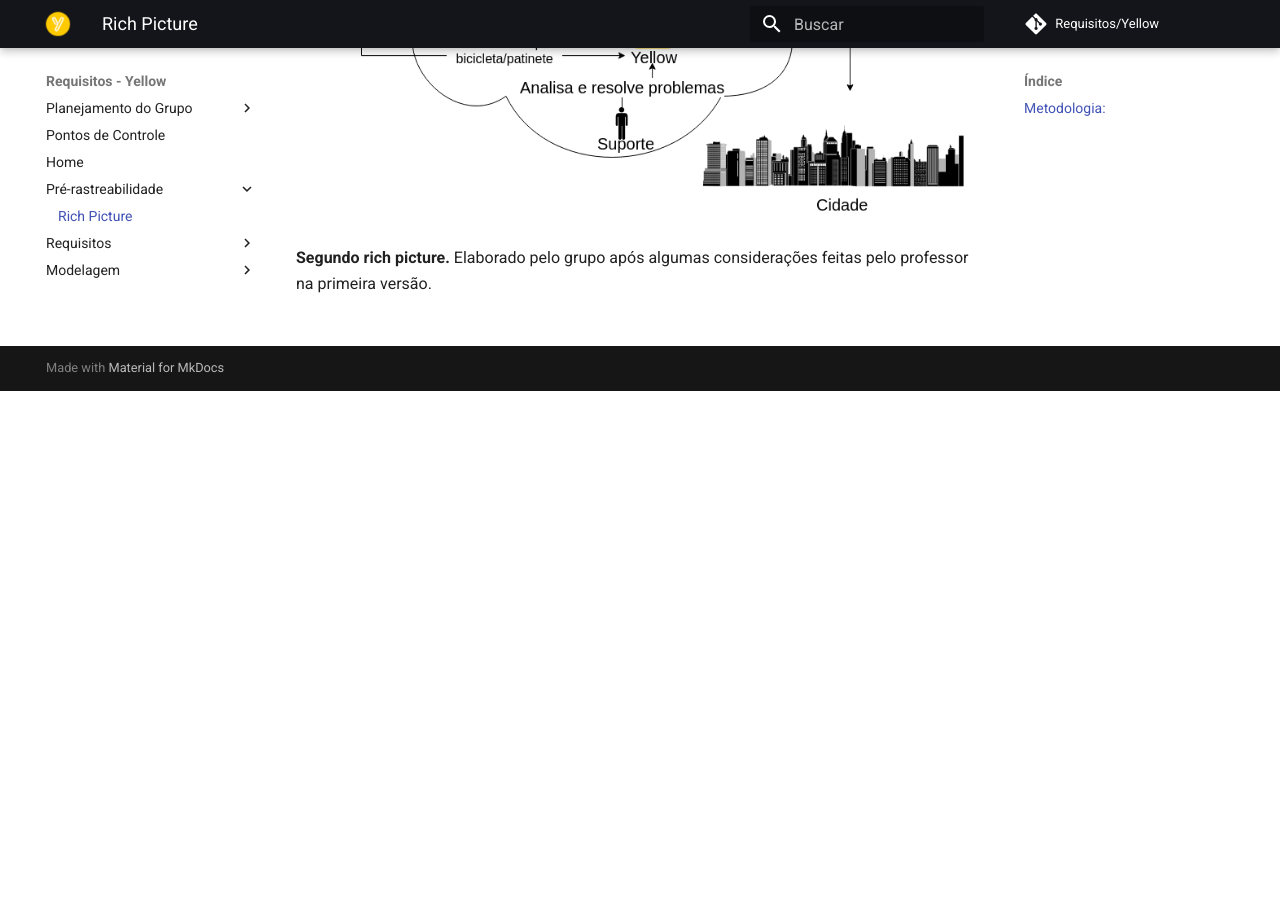
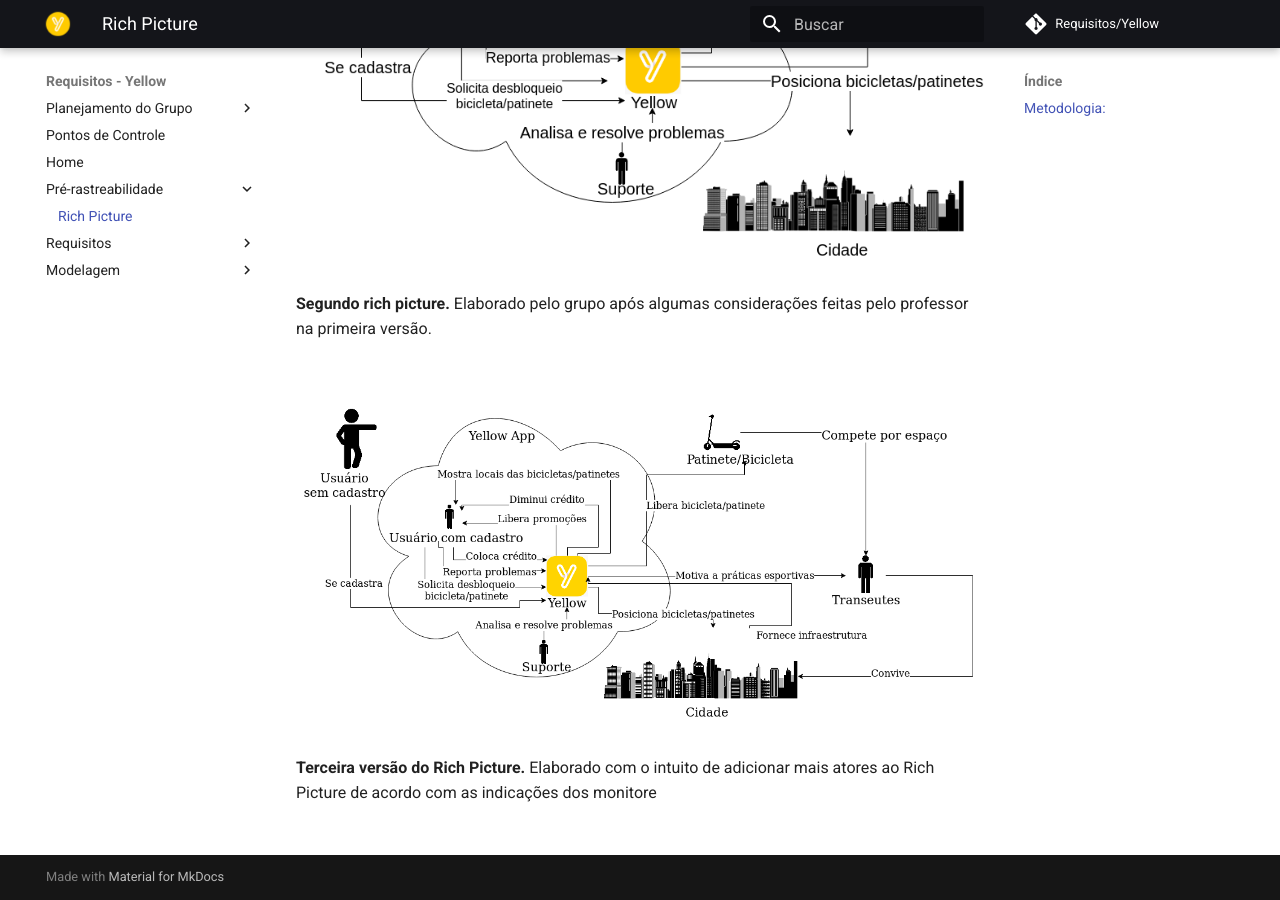
Before and after one commit to me42th/2019.2-Yellow, an MkDocs documentation site: the page built from docs/pre_rastreabilidade/rich_picture.md, in a window 1280 px wide and 900 px high, scrolled down 1962 px. Built offline with MkDocs 1.6.1 and Material for MkDocs 9.7.7, drawn with Linux system fonts in a browser that asks for light colours; comment, search, counter and statistics services are not loaded; before the commit the page ends 2353 px from its top, so only the background shows below that; some of the changed text lies outside the part shown.

Commit message:
#98 Atualizando o RichPicture. Adicionando a terceira versão

```diff
--- a/docs/pre_rastreabilidade/rich_picture.md
+++ b/docs/pre_rastreabilidade/rich_picture.md
@@ -3,6 +3,7 @@
 |-----|---------|------|
 | Pedro Igor e Lucas | Criou o documento e inseriu os primeiros RP. | 29/08/2019 |
 | Lucas e Gabriela | Atualizaram os RP. | 06/09/2019 |
+| Dâmaso Júnio | Criou a terceira versão do RichPicture | 30/10/2019 |
 
 ## Metodologia:
 
@@ -28,3 +29,7 @@
 ![RP2](/img/pre_rastreabilidade/rich_pictures/RichPicture_v2.png)
 
 <b>Segundo rich picture.</b> Elaborado pelo grupo após algumas considerações feitas pelo professor na primeira versão.<br><br>
+
+![RP3](/img/pre_rastreabilidade/rich_pictures/RichPicture_v3.png)
+
+<b>Terceira versão do Rich Picture.</b> Elaborado com o intuito de adicionar mais atores ao Rich Picture de acordo com as indicações dos monitore <br><br>
```
Also changed, not shown: docs/img/pre_rastreabilidade/rich_pictures/RichPicture_v3.png (added).
